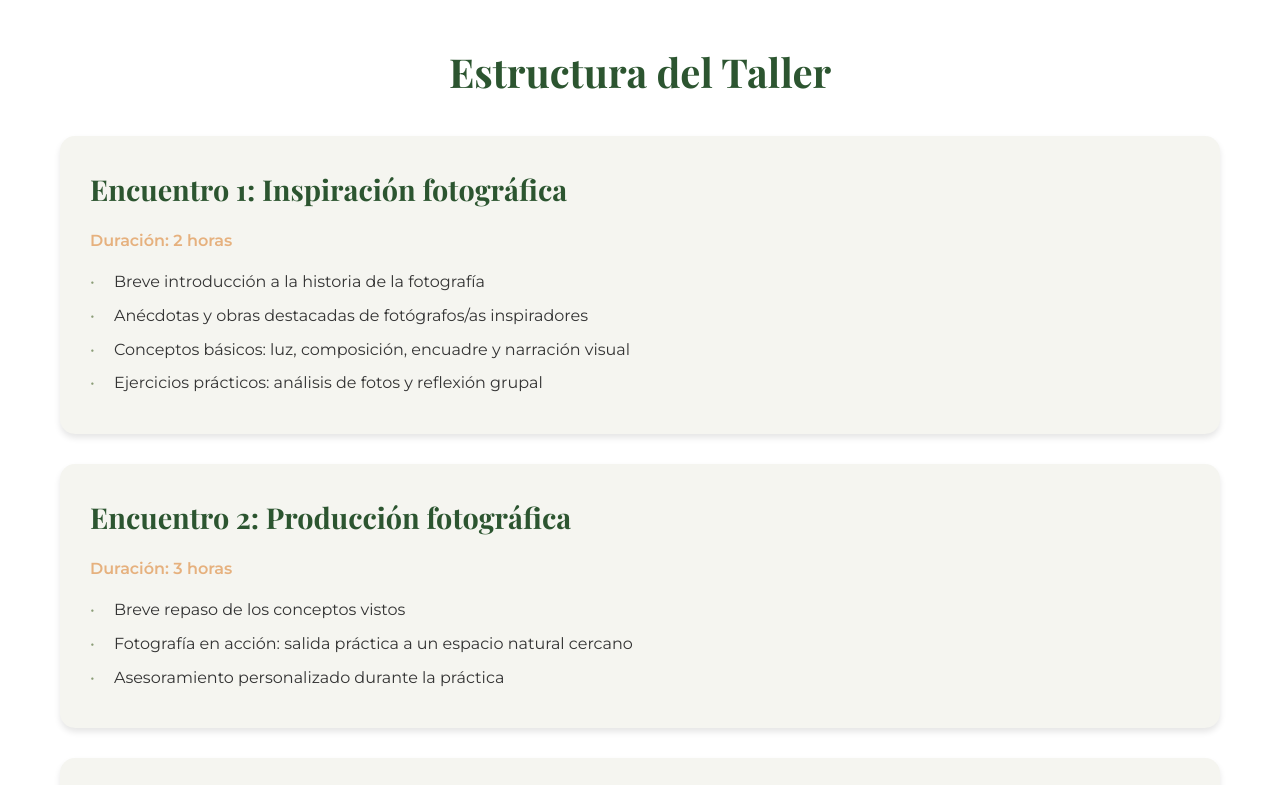
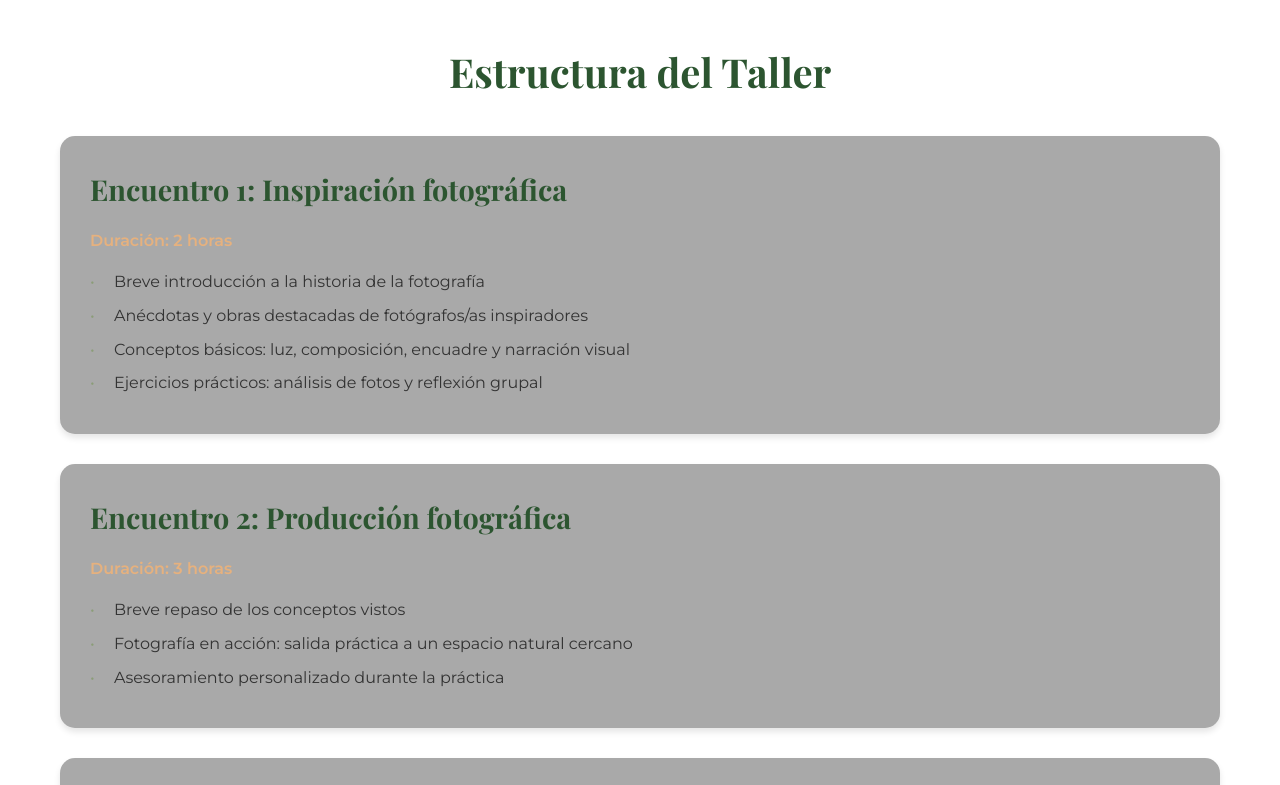
Before and after one commit to TBoca/Tboca.github.io, a plain HTML site: page index.html in a window 1280 px wide. Shown: the part 1100-1885 px from the top of the page. Drawn offline with nearby package versions, Linux system fonts and the light colour scheme.

Commit message:
Update styles.css

```diff
--- a/styles.css
+++ b/styles.css
@@ -3,7 +3,7 @@
     --color-primary: #2C5530;
     --color-secondary: #8B9D77;
     --color-accent: #E6B17E;
-    --color-background: #F5F5F0;
+    --color-background: #A9A9A9;
     --color-text: #333333;
     --font-heading: 'Playfair Display', serif;
     --font-body: 'Montserrat', sans-serif;
```
